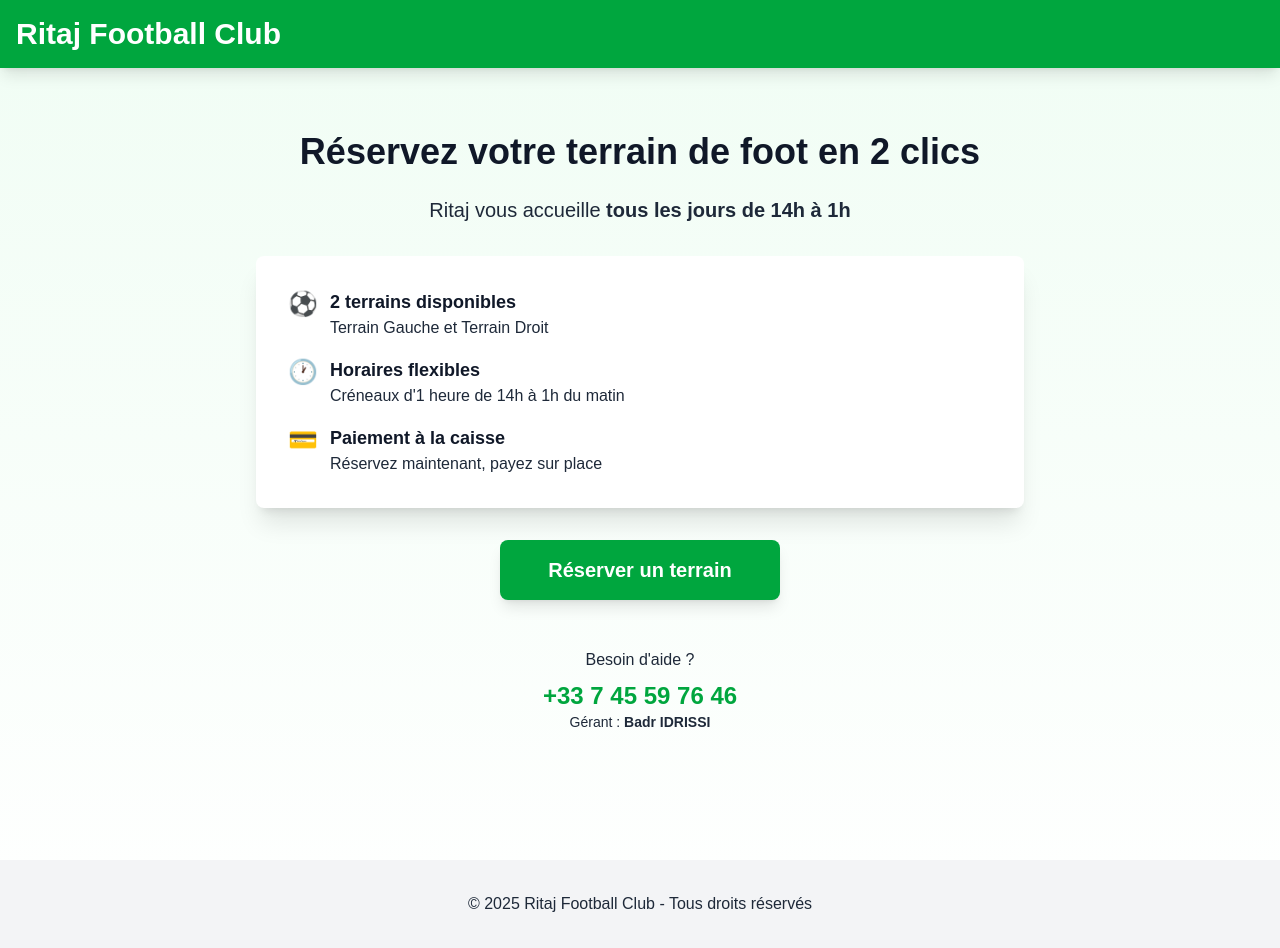
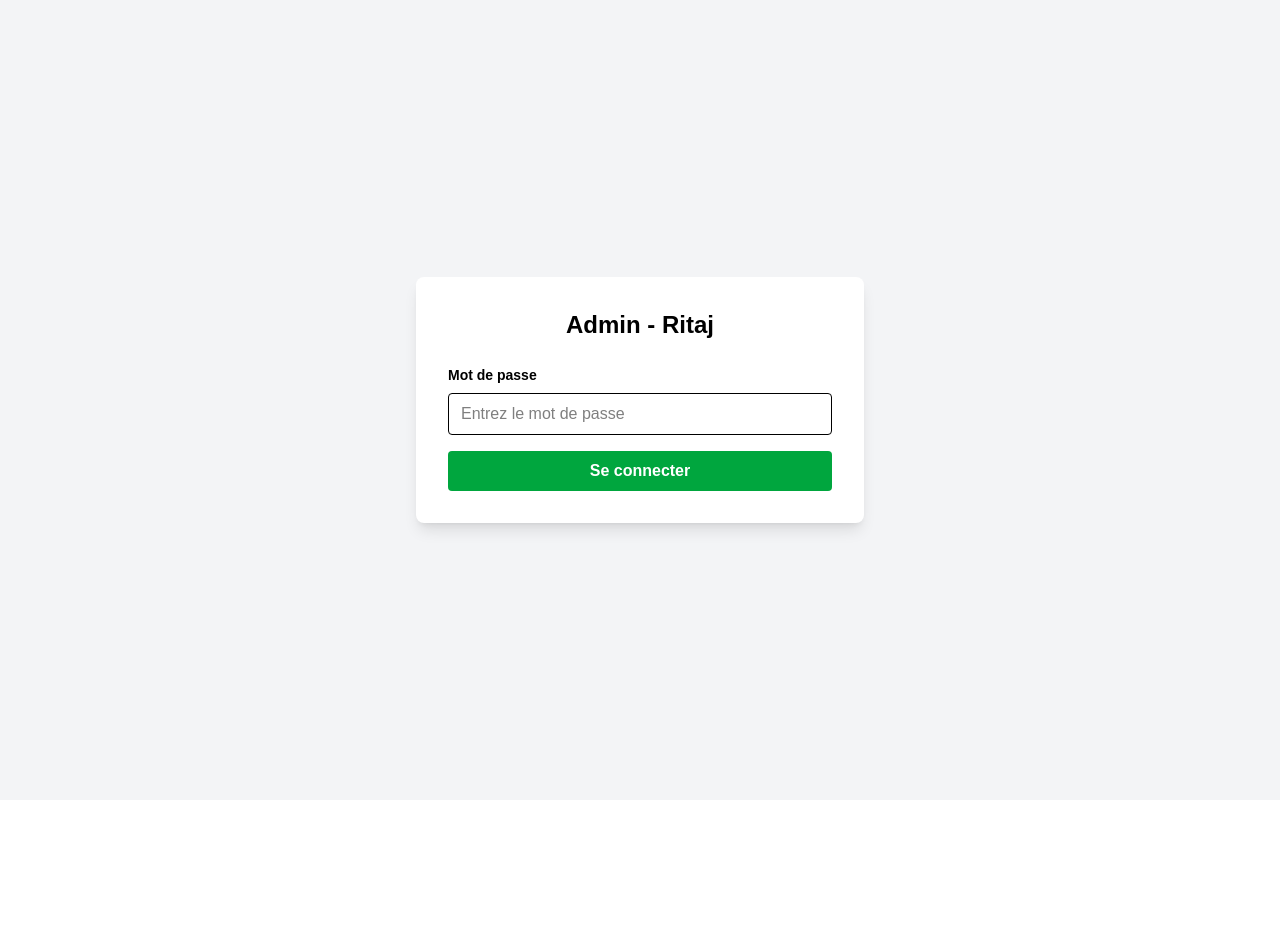
Before and after one commit to badridrissi470-sudo/ritaj-booking, a Next.js app: page /admin in a window 1280 px wide. After the commit the page ends 800 px from the top, so only its background shows below. Built offline with nearby package versions, Linux system fonts and the light colour scheme.

Commit message:
Page admin avec texte noir

```diff
--- a/app/admin/page.js
+++ b/app/admin/page.js
@@ -1,75 +1,233 @@
+'use client'
+
+import { useState, useEffect } from 'react'
 import Link from 'next/link'
 
-export default function Home() {
+export default function AdminPage() {
+  const [reservations, setReservations] = useState([])
+  const [selectedDate, setSelectedDate] = useState('')
+  const [selectedPitch, setSelectedPitch] = useState('')
+  const [loading, setLoading] = useState(false)
+  const [isAuthenticated, setIsAuthenticated] = useState(false)
+  const [password, setPassword] = useState('')
+
+  const pitches = [
+    { id: '54d5ba10-9122-4bae-a6cf-c2044dc413e7', name: 'Terrain Gauche' },
+    { id: '9cab2012-f6da-433e-9df3-0b6b964e8813', name: 'Terrain Droit' }
+  ]
+
+  useEffect(() => {
+    // Date par défaut = aujourd'hui
+    const today = new Date().toISOString().split('T')[0]
+    setSelectedDate(today)
+  }, [])
+
+  useEffect(() => {
+    if (isAuthenticated && selectedDate) {
+      fetchReservations()
+    }
+  }, [isAuthenticated, selectedDate, selectedPitch])
+
+  const handleLogin = (e) => {
+    e.preventDefault()
+    // Mot de passe simple pour la V1 (à améliorer plus tard)
+    if (password === 'ritaj2025') {
+      setIsAuthenticated(true)
+    } else {
+      alert('Mot de passe incorrect')
+    }
+  }
+
+  const fetchReservations = async () => {
+    setLoading(true)
+    try {
+      let url = `/api/reservations?date=${selectedDate}`
+      if (selectedPitch) url += `&pitchId=${selectedPitch}`
+
+      const res = await fetch(url)
+      const data = await res.json()
+      setReservations(data.reservations || [])
+    } catch (err) {
+      console.error(err)
+    }
+    setLoading(false)
+  }
+
+  const updateStatus = async (id, status) => {
+    try {
+      const res = await fetch(`/api/reservations/${id}`, {
+        method: 'PATCH',
+        headers: { 'Content-Type': 'application/json' },
+        body: JSON.stringify({ status })
+      })
+
+      if (res.ok) {
+        fetchReservations() // Rafraîchit la liste
+      }
+    } catch (err) {
+      console.error(err)
+    }
+  }
+
+  const getStatusBadge = (status) => {
+    const styles = {
+      pending: 'bg-yellow-100 text-yellow-800',
+      confirmed: 'bg-green-100 text-green-800',
+      done: 'bg-blue-100 text-blue-800',
+      cancelled: 'bg-red-100 text-red-800'
+    }
+    const labels = {
+      pending: 'En attente',
+      confirmed: 'Confirmée',
+      done: 'Terminée',
+      cancelled: 'Annulée'
+    }
+    return (
+      <span className={`px-2 py-1 rounded text-xs font-bold ${styles[status]}`}>
+        {labels[status]}
+      </span>
+    )
+  }
+
+  if (!isAuthenticated) {
+    return (
+      <div className="min-h-screen bg-gray-100 flex items-center justify-center">
+        <div className="bg-white p-8 rounded-lg shadow-lg max-w-md w-full">
+          <h1 className="text-2xl font-bold mb-6 text-center text-black">Admin - Ritaj</h1>
+          <form onSubmit={handleLogin} className="space-y-4">
+            <div>
+              <label className="block text-sm font-bold mb-2 text-black">Mot de passe</label>
+              <input
+                type="password"
+                value={password}
+                onChange={(e) => setPassword(e.target.value)}
+                className="w-full border rounded px-3 py-2 text-black"
+                placeholder="Entrez le mot de passe"
+              />
+            </div>
+            <button
+              type="submit"
+              className="w-full bg-green-600 hover:bg-green-700 text-white font-bold py-2 rounded"
+            >
+              Se connecter
+            </button>
+          </form>
+        </div>
+      </div>
+    )
+  }
+
   return (
-    <div className="min-h-screen bg-gradient-to-b from-green-50 to-white">
+    <div className="min-h-screen bg-gray-50">
       {/* Header */}
       <header className="bg-green-600 text-white py-4 shadow-lg">
-        <div className="container mx-auto px-4">
-          <h1 className="text-3xl font-bold">Ritaj Football Club</h1>
+        <div className="container mx-auto px-4 flex justify-between items-center">
+          <h1 className="text-2xl font-bold">Admin - Réservations</h1>
+          <Link href="/" className="text-white hover:underline">
+            ← Accueil
+          </Link>
         </div>
       </header>
 
-      {/* Hero Section */}
-      <main className="container mx-auto px-4 py-16">
-        <div className="max-w-3xl mx-auto text-center">
-          <h2 className="text-4xl font-bold text-gray-900 mb-6">
-            Réservez votre terrain de foot en 2 clics
-          </h2>
+      <main className="container mx-auto px-4 py-8">
+        {/* Filtres */}
+        <div className="bg-white rounded-lg shadow p-6 mb-6">
+          <div className="grid md:grid-cols-2 gap-4">
+            <div>
+              <label className="block text-sm font-bold mb-2 text-black">Date</label>
+              <input
+                type="date"
+                value={selectedDate}
+                onChange={(e) => setSelectedDate(e.target.value)}
+                className="w-full border rounded px-3 py-2 text-black"
+              />
+            </div>
 
-          <p className="text-xl text-gray-800 mb-8">
-            Ritaj vous accueille <strong>tous les jours de 14h à 1h</strong>
-          </p>
-
-          <div className="bg-white rounded-lg shadow-xl p-8 mb-8">
-            <div className="space-y-4 text-left">
-              <div className="flex items-start">
-                <span className="text-2xl mr-3">⚽</span>
-                <div>
-                  <h3 className="font-bold text-lg text-gray-900">2 terrains disponibles</h3>
-                  <p className="text-gray-800">Terrain Gauche et Terrain Droit</p>
-                </div>
-              </div>
-
-              <div className="flex items-start">
-                <span className="text-2xl mr-3">🕐</span>
-                <div>
-                  <h3 className="font-bold text-lg text-gray-900">Horaires flexibles</h3>
-                  <p className="text-gray-800">Créneaux d'1 heure de 14h à 1h du matin</p>
-                </div>
-              </div>
-
-              <div className="flex items-start">
-                <span className="text-2xl mr-3">💳</span>
-                <div>
-                  <h3 className="font-bold text-lg text-gray-900">Paiement à la caisse</h3>
-                  <p className="text-gray-800">Réservez maintenant, payez sur place</p>
-                </div>
-              </div>
+            <div>
+              <label className="block text-sm font-bold mb-2 text-black">Terrain</label>
+              <select
+                value={selectedPitch}
+                onChange={(e) => setSelectedPitch(e.target.value)}
+                className="w-full border rounded px-3 py-2 text-black"
+              >
+                <option value="">Tous les terrains</option>
+                {pitches.map(p => (
+                  <option key={p.id} value={p.id}>{p.name}</option>
+                ))}
+              </select>
             </div>
           </div>
+        </div>
 
-          <Link
-            href="/reserver"
-            className="inline-block bg-green-600 hover:bg-green-700 text-white font-bold text-xl py-4 px-12 rounded-lg shadow-lg transition-all transform hover:scale-105"
-          >
-            Réserver un terrain
-          </Link>
+        {/* Liste des réservations */}
+        <div className="bg-white rounded-lg shadow overflow-hidden">
+          <div className="p-4 bg-gray-50 border-b font-bold text-black">
+            {reservations.length} réservation(s)
+          </div>
 
-          <div className="mt-12 text-gray-800">
-            <p className="mb-2">Besoin d'aide ?</p>
-            <p className="text-2xl font-bold text-green-600">+33 7 45 59 76 46</p>
-            <p className="text-sm">Gérant : <strong>Badr IDRISSI</strong></p>
-          </div>
+          {loading ? (
+            <p className="text-center py-8 text-black">Chargement...</p>
+          ) : reservations.length === 0 ? (
+            <p className="text-center py-8 text-black">Aucune réservation pour cette date</p>
+          ) : (
+            <div className="overflow-x-auto">
+              <table className="w-full">
+                <thead className="bg-gray-50 border-b">
+                  <tr>
+                    <th className="px-4 py-3 text-left text-xs font-bold text-black uppercase">Heure</th>
+                    <th className="px-4 py-3 text-left text-xs font-bold text-black uppercase">Terrain</th>
+                    <th className="px-4 py-3 text-left text-xs font-bold text-black uppercase">Client</th>
+                    <th className="px-4 py-3 text-left text-xs font-bold text-black uppercase">Téléphone</th>
+                    <th className="px-4 py-3 text-left text-xs font-bold text-black uppercase">Joueurs</th>
+                    <th className="px-4 py-3 text-left text-xs font-bold text-black uppercase">Statut</th>
+                    <th className="px-4 py-3 text-left text-xs font-bold text-black uppercase">Actions</th>
+                  </tr>
+                </thead>
+                <tbody className="divide-y">
+                  {reservations.map(res => (
+                    <tr key={res.id} className="hover:bg-gray-50">
+                      <td className="px-4 py-3 font-bold text-black">{res.start_time}</td>
+                      <td className="px-4 py-3 text-black">{res.pitches?.name}</td>
+                      <td className="px-4 py-3 text-black">{res.customer_name}</td>
+                      <td className="px-4 py-3 text-black">{res.phone}</td>
+                      <td className="px-4 py-3 text-black">{res.players_count || '-'}</td>
+                      <td className="px-4 py-3">{getStatusBadge(res.status)}</td>
+                      <td className="px-4 py-3">
+                        <div className="flex gap-2">
+                          {res.status === 'pending' && (
+                            <button
+                              onClick={() => updateStatus(res.id, 'confirmed')}
+                              className="text-xs bg-green-600 hover:bg-green-700 text-white px-3 py-1 rounded"
+                            >
+                              Confirmer
+                            </button>
+                          )}
+                          {res.status === 'confirmed' && (
+                            <button
+                              onClick={() => updateStatus(res.id, 'done')}
+                              className="text-xs bg-blue-600 hover:bg-blue-700 text-white px-3 py-1 rounded"
+                            >
+                              Terminer
+                            </button>
+                          )}
+                          {(res.status === 'pending' || res.status === 'confirmed') && (
+                            <button
+                              onClick={() => updateStatus(res.id, 'cancelled')}
+                              className="text-xs bg-red-600 hover:bg-red-700 text-white px-3 py-1 rounded"
+                            >
+                              Annuler
+                            </button>
+                          )}
+                        </div>
+                      </td>
+                    </tr>
+                  ))}
+                </tbody>
+              </table>
+            </div>
+          )}
         </div>
       </main>
-
-      {/* Footer */}
-      <footer className="bg-gray-100 py-8 mt-16">
-        <div className="container mx-auto px-4 text-center text-gray-800">
-          <p>© 2025 Ritaj Football Club - Tous droits réservés</p>
-        </div>
-      </footer>
     </div>
   )
 }
```
